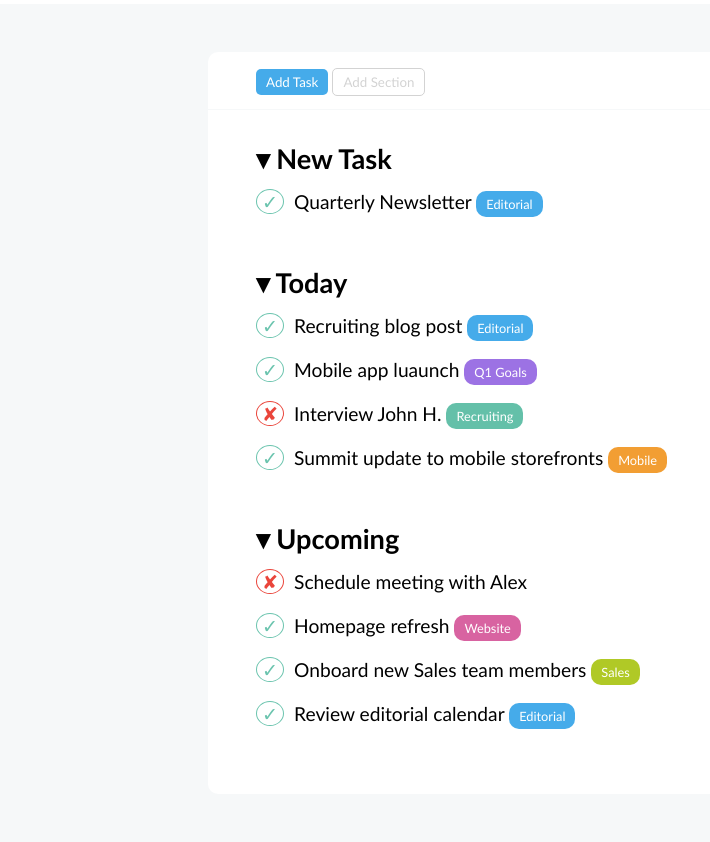
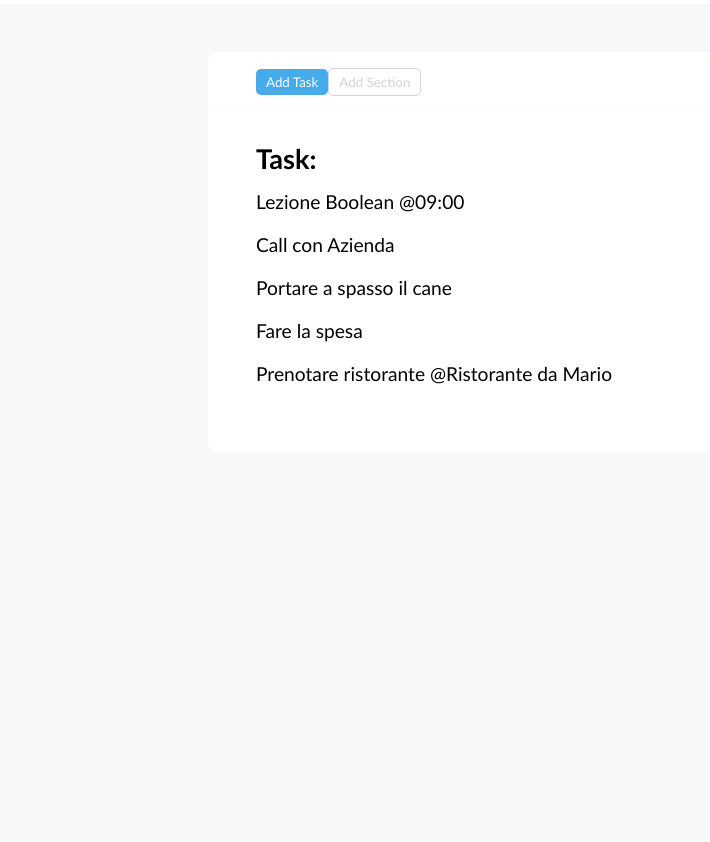
Before and after one commit to AngeloTripodi/vue-todolist, a plain HTML site: page index.html in a window 1280 px wide. Shown: the part 93-935 px from the top of the page, without its empty margins (0-710 px from the left). After the commit the page ends 800 px from the top, so only its background shows below. Drawn offline with nearby package versions, Linux system fonts and the light colour scheme.

Commit message:
Add obg list on dom

```diff
--- a/index.html
+++ b/index.html
@@ -8,6 +8,9 @@
     <link rel="stylesheet" href="./css/style.css">
 </head>
 <body>
+<div id="app">
+
+
    <header>
     <section class="logo-section">
         <img src="./img/Logo.png" alt="Logo Toboolist">
@@ -29,35 +32,16 @@
 
     <section class="container">
         <section class="container-section">
-            <div class="title">&#9662; New Task</div>
+            <div class="title">Task:</div>
             <ul class="task-list">
-                <li class="v-flag">Quarterly Newsletter <span class="button-task" id="editorial">Editorial</span></li>
-            </ul>
-        </section>
-
-        <section class="container-section">
-            <div class="title">&#9662; Today</div>
-            <ul class="task-list">
-                <li class="v-flag">Recruiting blog post <span class="button-task" id="editorial">Editorial</span></li>
-                <li class="v-flag">Mobile app luaunch <span class="button-task" id="q1-goals">Q1 Goals</span></li>
-                <li class="x-flag">Interview John H. <span class="button-task" id="recruiting">Recruiting</span></li>
-                <li class="v-flag">Summit update to mobile storefronts <span class="button-task" id="mobile">Mobile</span></li>
-            </ul>
-        </section>
-
-        <section class="container-section">
-            <div class="title">&#9662; Upcoming</div>
-            <ul class="task-list">
-                <li class="x-flag">Schedule meeting with Alex</li>
-                <li class="v-flag">Homepage refresh <span class="button-task" id="website">Website</span></li>
-                <li class="v-flag">Onboard new Sales team members <span class="button-task" id="sales">Sales</span></li>
-                <li class="v-flag">Review editorial calendar <span class="button-task" id="editorial">Editorial</span></li>
+                <li v-for="toDo in toDoList"> {{toDo.text}}  <!-- <span class="button-task" id="editorial">Editorial</span> --> </li>
             </ul>
         </section>
     </section>
    </main>
+</div>
 
-
+   <script src='https://unpkg.com/vue@3/dist/vue.global.js'></script>
    <script type="text/javascript" src="./js/script.js"></script>
 </body>
 </html>
--- a/js/script.js
+++ b/js/script.js
@@ -1 +1,28 @@
-console.log('aaa')
+const {createApp} = Vue
+
+createApp({
+    data(){
+        return{
+            index : 0,
+            toDoList : [
+                {
+                    text : 'Lezione Boolean @09:00',
+                    done : true
+                    }, {
+                        text : 'Call con Azienda',
+                        done : false
+                    }, {
+                        text : 'Portare a spasso il cane',
+                        done : true
+                    }, {
+                        text : 'Fare la spesa',
+                        done : false
+                    }, {
+                        text : 'Prenotare ristorante @Ristorante da Mario',
+                        done : true
+                    },
+            ],
+        }
+    },
+
+}).mount('#app')
```
